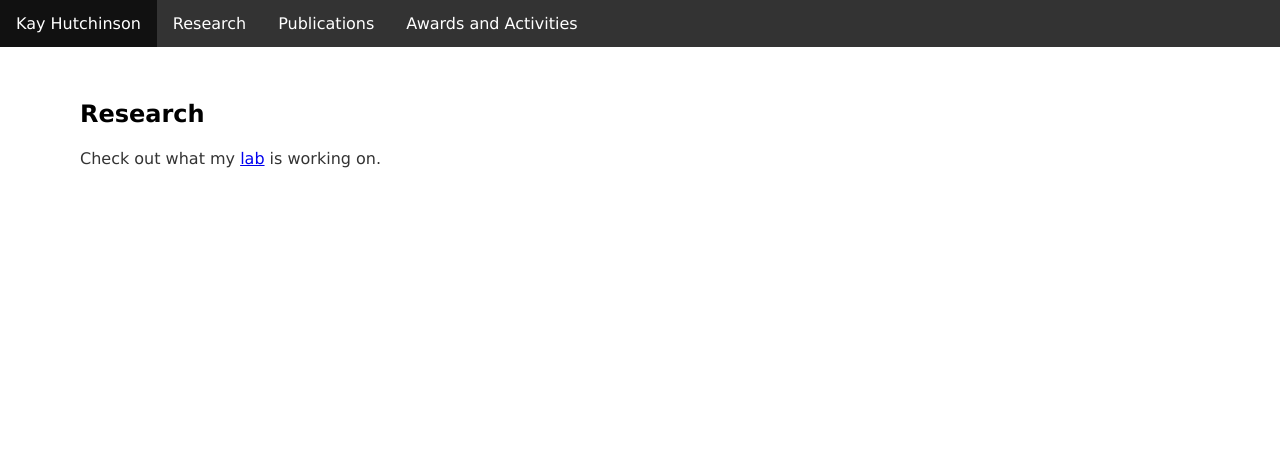
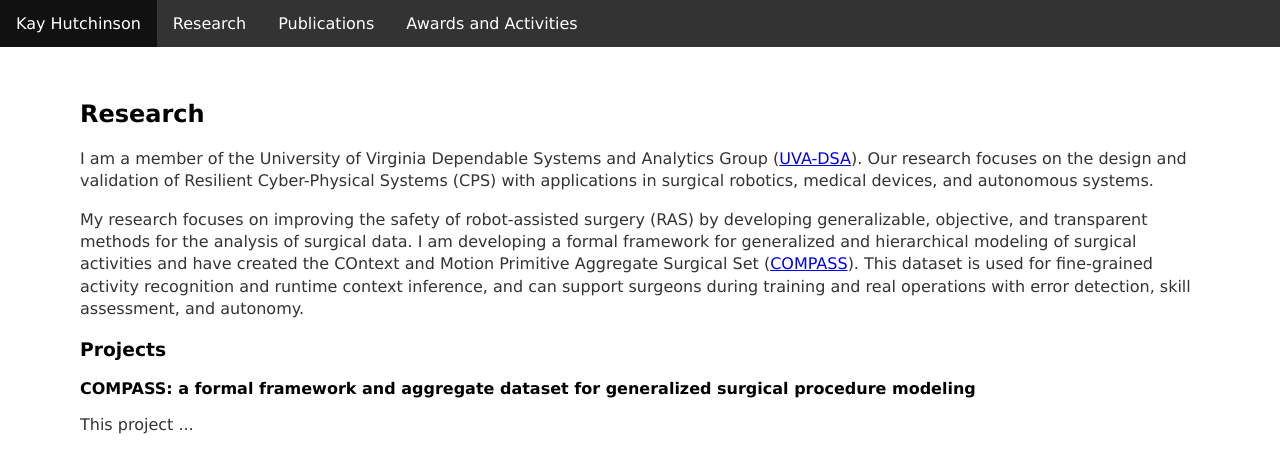
Before and after one commit to kch4fk/kch4fk.github.io, a Jekyll site: the page built from research/index.html, in a window 1280 px wide. Shown: the top 473 px of the page. Built offline with Jekyll 4.4.1, drawn with Linux system fonts in a browser that asks for light colours.

Commit message:
Update index.html

```diff
--- a/research/index.html
+++ b/research/index.html
@@ -4,6 +4,28 @@ title: "Research"
 ---
 <div class="content">
 	<h2>Research</h2>
+
+	<p>I am a member of the University of Virginia Dependable Systems and Analytics Group
+		(<a href="https://homa-alem.github.io/research.html">UVA-DSA</a>). Our research focuses on the design and
+		validation of Resilient Cyber-Physical Systems (CPS) with applications in surgical robotics, medical devices,
+		and autonomous systems. </p>
+
+	<p>My research focuses on improving the safety of robot-assisted surgery (RAS) by developing generalizable, objective,
+		and transparent methods for the analysis of surgical data. I am developing a formal framework for generalized
+		and hierarchical modeling of surgical activities and have created the COntext and Motion Primitive Aggregate
+		Surgical Set (<a href="https://github.com/UVA-DSA/COMPASS">COMPASS</a>). This dataset is used for fine-grained
+		activity recognition and runtime context inference, and can support surgeons during training and real operations
+		with error detection, skill assessment, and autonomy.</p>
+
+	<h3>Projects</h3>
+
+	<tr>
+		<td><b> COMPASS: a formal framework and aggregate dataset for generalized surgical procedure modeling </b></td>
+	</tr>
+	<p>This project ...</p>
+
+
+
 	<!--<p>Text <em>emphasis</em> Text <a href="/about">Read more</a></p>-->
-	<p>Check out what my <a href="https://homa-alem.github.io/research.html">lab</a> is working on.</p>
+	<!--<p>Check out what my <a href="https://homa-alem.github.io/research.html">lab</a> is working on.</p> -->
 </div><!-- /.blurb -->
```
